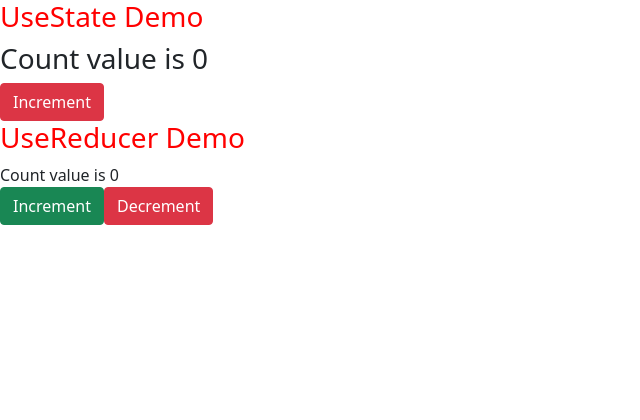
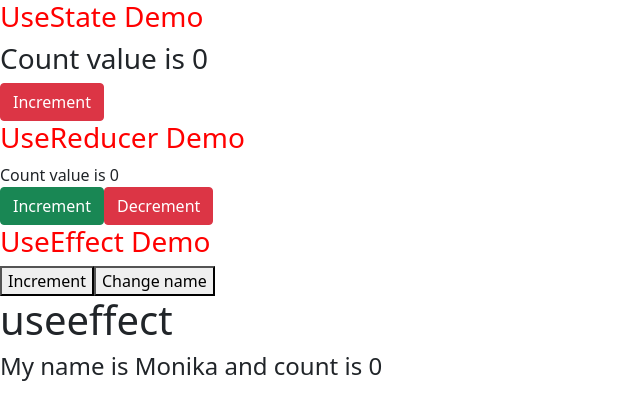
Before and after one commit to Monika-Abhijeet/learn-react, a React (Create React App) app: page / in a window 1280 px wide. Shown: the top 420 px of the page, without its empty margins (0-640 px from the left). Built offline with nearby package versions, Linux system fonts and the light colour scheme.

Commit message:
useEffect tutorial

```diff
--- a/src/components/ReactHooks/ReactParentHook.js
+++ b/src/components/ReactHooks/ReactParentHook.js
@@ -1,14 +1,24 @@
 import React from "react";
+import UseEffectTutorial from "./useEffect";
 import UseReducerTutorial from "./useReducerTutorial";
 import UseStateTutorial from "./useStateTutorial";
+import { useState } from "react";
 
 function ReactParentHook() {
+  const [count, setCount] = useState(0);
+  const [name, setName] = useState("Monika");
+
   return (
     <div>
       <h3 style={{ color: "red", fontWeight: 500 }}>UseState Demo</h3>
       <UseStateTutorial></UseStateTutorial>
       <h3 style={{ color: "red", fontWeight: 500 }}>UseReducer Demo</h3>
       <UseReducerTutorial></UseReducerTutorial>
+      <h3 style={{ color: "red", fontWeight: 500 }}>UseEffect Demo</h3>
+
+      <button onClick={() => setCount(count + 1)}>Increment</button>
+      <button onClick={() => setName("Monika Abhijeet")}>Change name</button>
+      <UseEffectTutorial counter={count} name={name}></UseEffectTutorial>
     </div>
   );
 }
--- /dev/null
+++ b/src/components/ReactHooks/useEffect.js
@@ -0,0 +1,18 @@
+import React from "react";
+import { useState, useEffect } from "react";
+
+function UseEffectTutorial(props) {
+  useEffect(() => {
+    console.log("use effect is called");
+  }, [props.counter]);
+  return (
+    <div>
+      <h1>useeffect</h1>
+      <h4>
+        My name is {props.name} and count is {props.counter}
+      </h4>
+    </div>
+  );
+}
+
+export default UseEffectTutorial;
```
